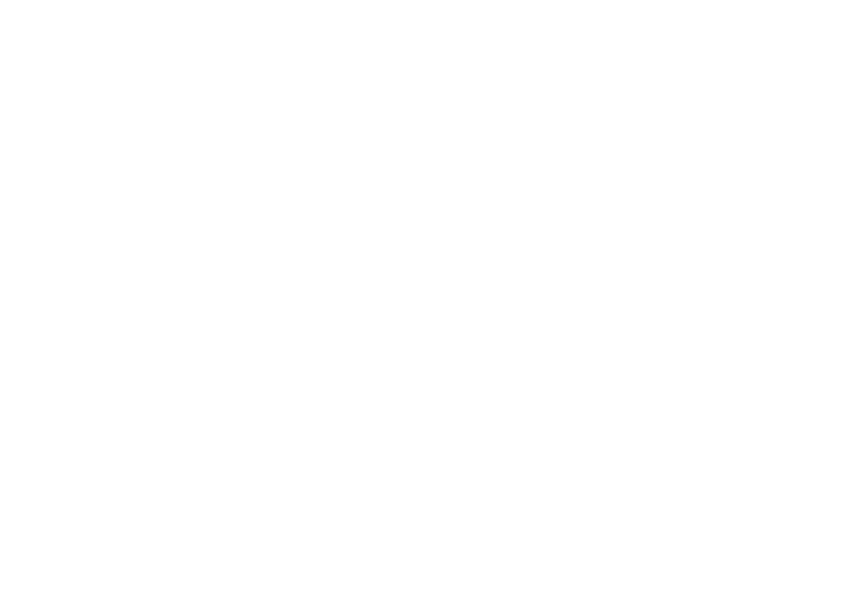
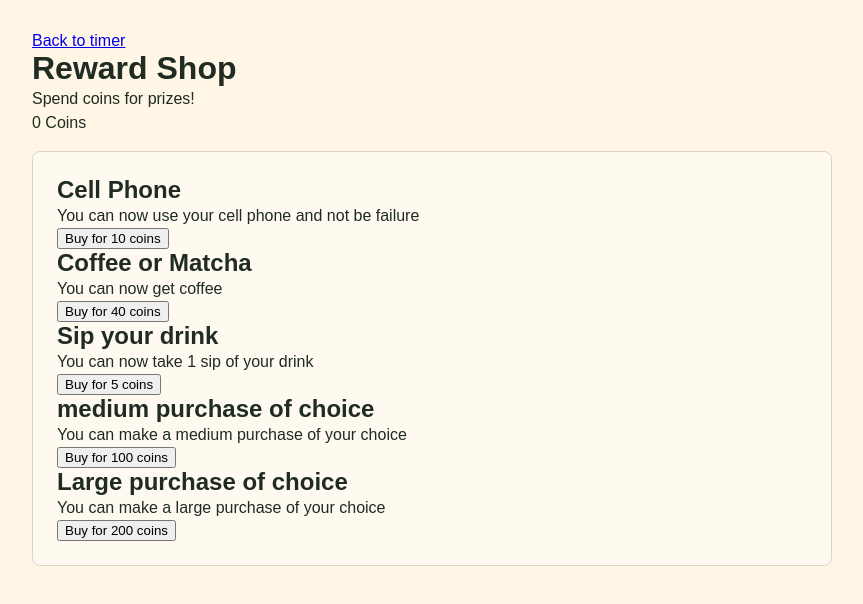
Before and after one commit to estrut21/Focus-Economy, a plain HTML site: page shop.html in a window 1280 px wide. Shown: the whole page, without its empty margins (208-1071 px from the left). Drawn offline with Linux system fonts and the light colour scheme.

Commit message:
added shop

```diff
--- a/shop.html
+++ b/shop.html
@@ -0,0 +1,59 @@
+<!DOCTYPE html>
+<html lang="en">
+    <head>
+        <meta charset="UTF-8">
+        <meta name="viewport" content="width=device-width, initial-scale=1.0">
+        <link rel="stylesheet" href="style.css">
+        <title>Focus Economy</title>
+
+    </head>
+    <body>
+        <main class="container">
+            <header class="shopHeader">
+            <a href="index.html">Back to timer</a>
+
+            <h1> Reward Shop </h1>
+            <p> Spend coins for prizes! </p>
+
+            <p id="coinBalance"> 0 Coins </p>
+            </header>
+
+            <section class="shop">
+            <article class="reward">
+                <h2> Cell Phone </h2>
+                <p> You can now use your cell phone and not be failure </p>
+                <button class="buyButton" data-cost="10"> Buy for 10 coins </button>
+            </article>
+
+            <article class="reward">
+                <h2> Coffee or Matcha </h2>
+                <p> You can now get coffee </p>
+                <button class="buyButton" data-cost="40"> Buy for 40 coins </button>
+            </article>
+
+            <article class="reward">
+                <h2> Sip your drink </h2>
+                <p> You can now take 1 sip of your drink </p>
+                <button class="buyButton" data-cost="5"> Buy for 5 coins </button>
+            </article>
+
+            <article class="reward">
+                <h2> medium purchase of choice </h2>
+                <p> You can make a medium purchase of your choice </p>
+                <button class="buyButton" data-cost="100"> Buy for 100 coins </button>
+            </article>
+
+            <article class="reward">
+                <h2> Large purchase of choice </h2>
+                <p> You can make a large purchase of your choice </p>
+                <button class="buyButton" data-cost="200"> Buy for 200 coins </button>
+            </article>
+            </section>
+
+        <p id="purchaseMessage"></p>
+
+            </section>
+        </main>
+        <script src="script.js"></script>
+    </body>
+</html>
```
Also changed, not shown: index.html (+5 -4 lines).
